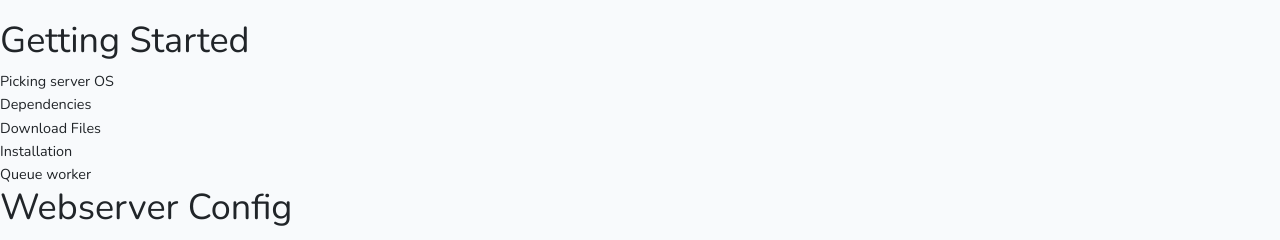
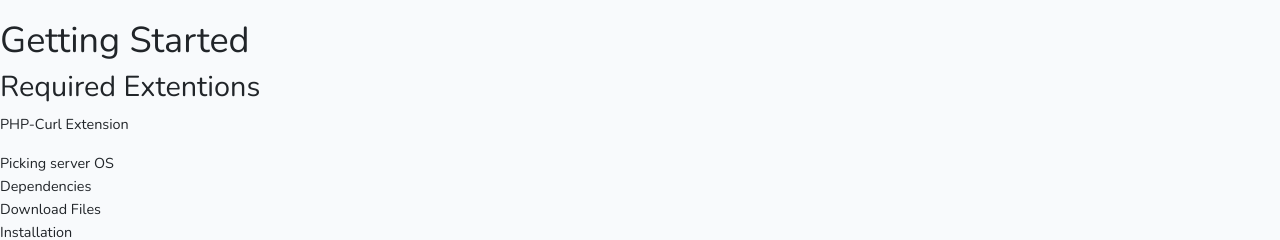
Before and after one commit to systemmanager-io/Showcase, a React (Create React App) app: page /documentation/panel in a window 1280 px wide. Shown: the part 144-384 px from the top of the page. Built offline with nearby package versions, Linux system fonts and the light colour scheme.

Commit message:
Update Panel.js

```diff
--- a/src/pages/Documentation/Panel.js
+++ b/src/pages/Documentation/Panel.js
@@ -8,6 +8,8 @@ export default class Panel extends React.Component {
             <Fragment>
 
                 <h1>Getting Started</h1>
+                <h2>Required Extentions</h2>
+                <p>PHP-Curl Extension</p>
                 <li>Picking server OS</li>
                 <li>Dependencies</li>
                 <li>Download Files</li>
```
